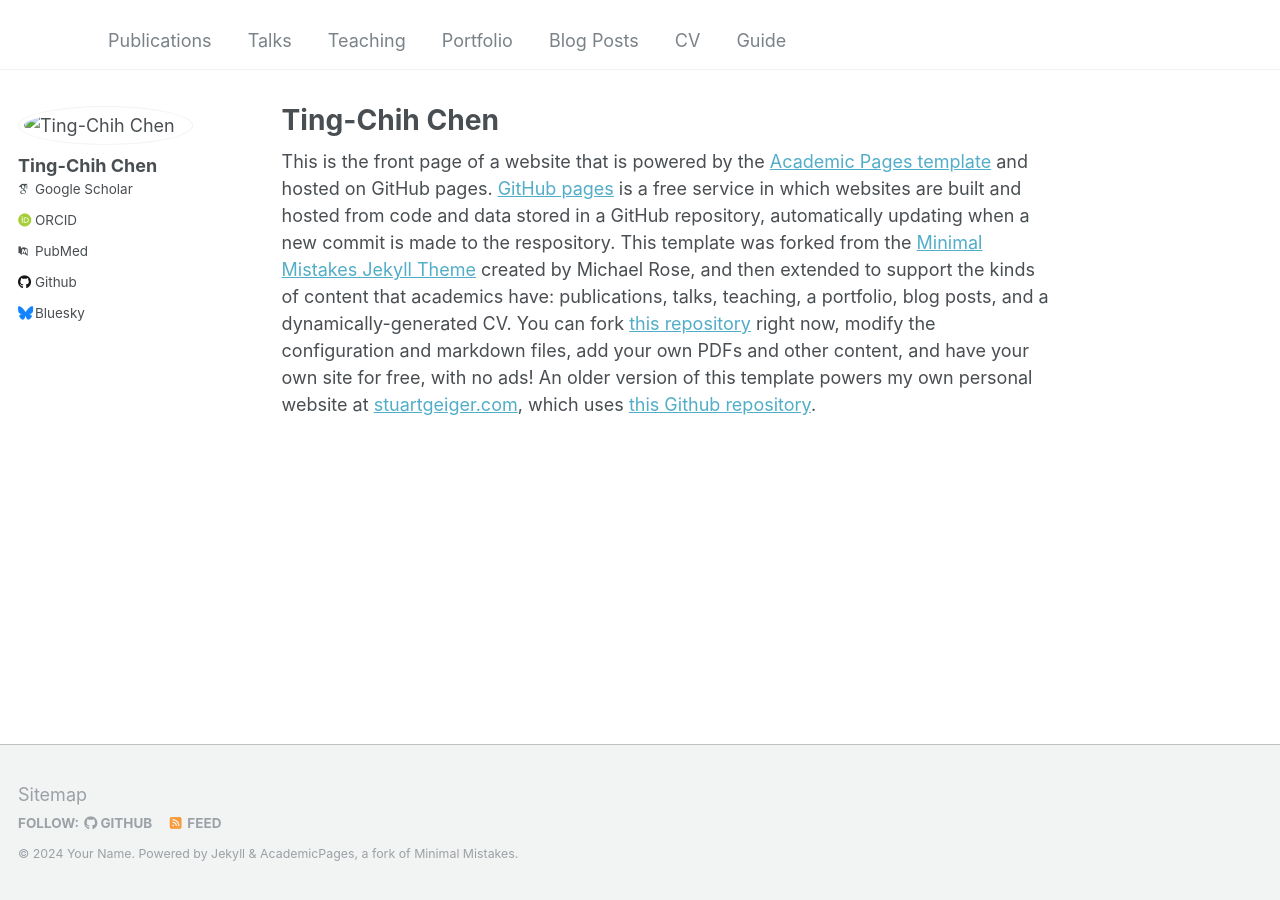
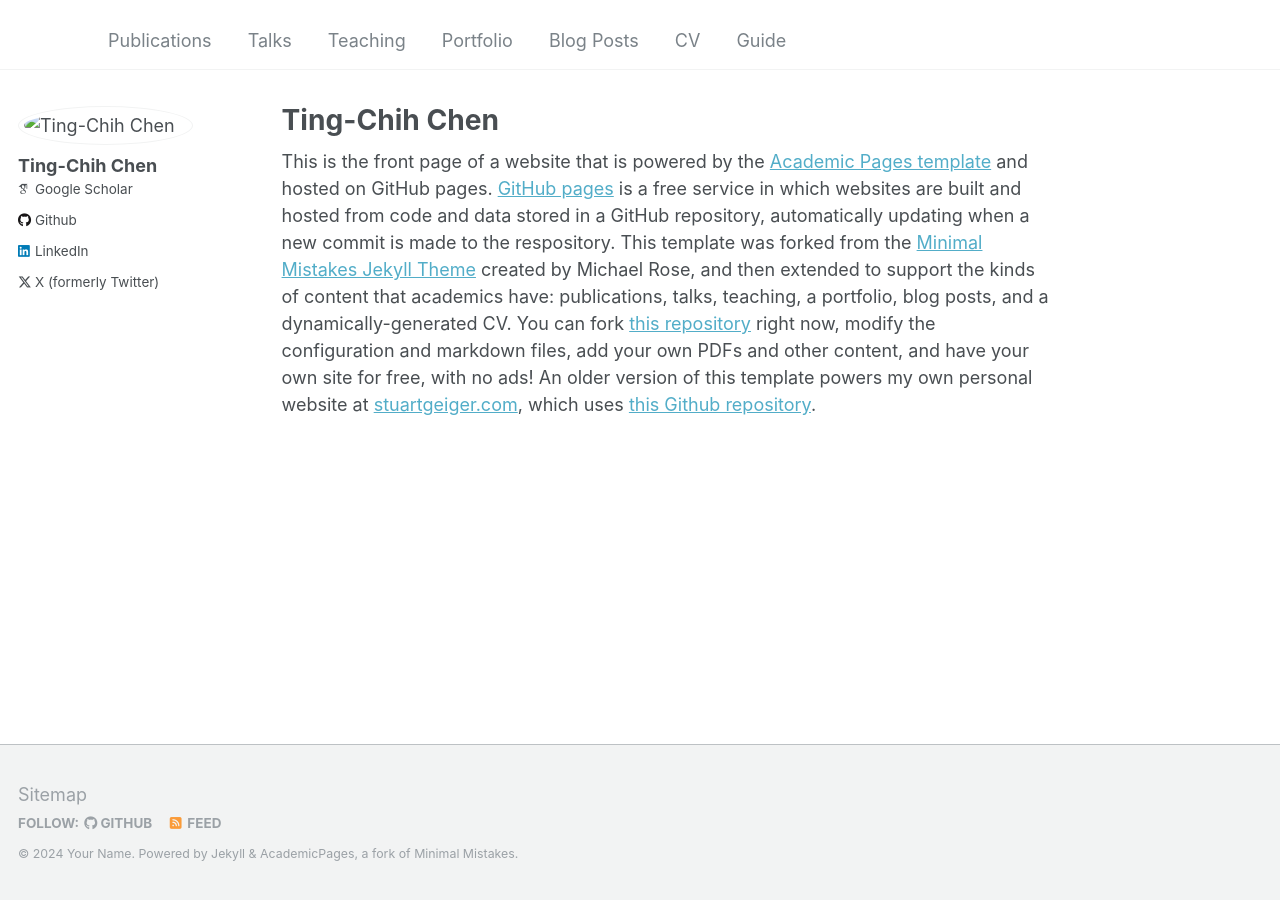
Before and after one commit to tingchihc/tingchihc.github.io, a Jekyll site: the page built from _pages/about.md, in a window 1280 px wide. Built offline with Jekyll 4.4.1, drawn with Linux system fonts in a browser that asks for light colours; some web fonts are replaced; some of the changed lines change nothing that is shown.

Commit message:
Update _config.yml

```diff
--- a/_config.yml
+++ b/_config.yml
@@ -32,11 +32,11 @@ author:
 
   # Academic websites
   arxiv            : # URL - Update with the correct link to your profile
-  googlescholar    : "https://scholar.google.com/citations?user=PS_CX0AAAAAJ"
+  googlescholar    : "https://scholar.google.com/citations?user=XoElL5oAAAAJ&hl=en"
   impactstory      : # URL
-  orcid            : "http://orcid.org/yourorcidurl"
+  #orcid            : "http://orcid.org/yourorcidurl"
   semantic         : # URL
-  pubmed           : "https://www.ncbi.nlm.nih.gov/pubmed/?term=john+snow"
+  #pubmed           : "https://www.ncbi.nlm.nih.gov/pubmed/?term=john+snow"
   researchgate     : # URL
 
   # Repositories and software development
@@ -48,7 +48,7 @@ author:
   stackoverflow    : # User number or user number and name (i.e., use "1" or "1/jeff-atwood")
 
   # Social media
-  bluesky          : "bsky.app" # Replace this with you Bluesky username
+  #bluesky          : "bsky.app" # Replace this with you Bluesky username
   facebook         : # Username
   flickr           : # Username
   foursquare       : # Username
@@ -57,7 +57,7 @@ author:
   keybase          : # Username
   instagram        : # Username
   lastfm           : # Username
-  linkedin         : # Username
+  linkedin         : "https://www.linkedin.com/in/ting-chih-chen/"
   mastodon         : # URL
   medium           : # URL
   pinterest        : # Username
@@ -65,7 +65,7 @@ author:
   steam            : # Username
   telegram         : # URL
   tumblr           : # Username
-  twitter          : # Username for X / Twitter
+  twitter          : "https://twitter.com/CTingchih"
   vine             : # Username
   weibo            : # Username
   wikipedia        : # Username
```
